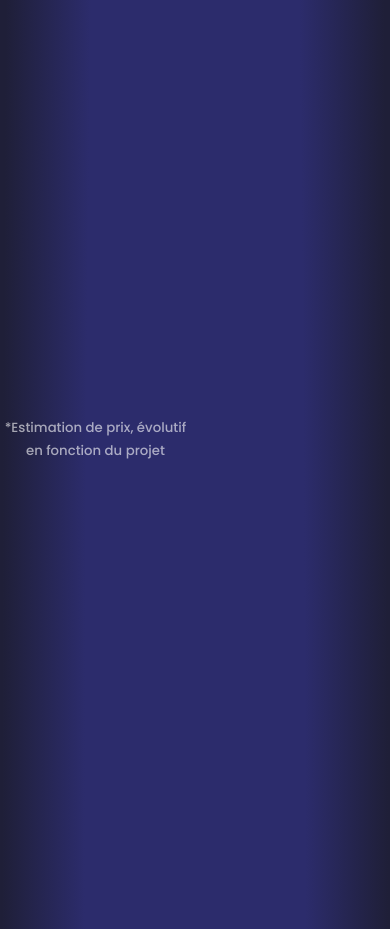
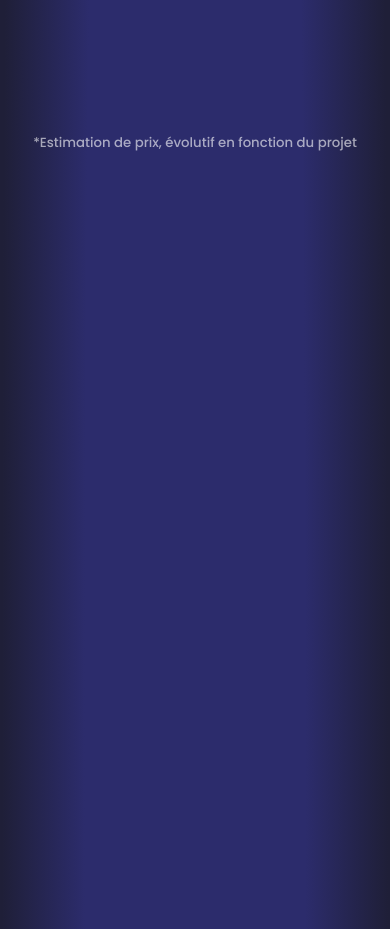
Before and after one commit to Florian-Bclt/Portfolio, a React (Vite) app: page / in a window 390 px wide. Shown: the part 4100-5029 px from the top of the page. Built offline with nearby package versions, Linux system fonts and the light colour scheme.

Commit message:
edit responsive

```diff
--- a/src/components/about/about.css
+++ b/src/components/about/about.css
@@ -79,5 +79,6 @@
 
   .about__content p {
     margin: 1.5rem 0;
+    font-size: 0.9em;
   }
 }
--- a/src/components/footer/Footer.jsx
+++ b/src/components/footer/Footer.jsx
@@ -2,7 +2,7 @@ import React, { useState } from 'react'
 import './footer.css'
 import { FaFacebook, FaGithub} from 'react-icons/fa'
 import { BsLinkedin } from 'react-icons/bs'
-import {FiDribbble} from 'react-icons/fi'
+import LOGO from '../../assets/logo.png'
 import LegalNotice from '../LegalNotice/LegalNotice'
 import images from '../../constants/images'
 
@@ -17,13 +17,13 @@ const Footer = () => {
 
   return (
     <footer data-aos="fade-in">
-      <a href="#" className='footer__logo'>Bouclet Florian - Développeur web</a>
+      <a href="#" className='footer__logo'>Société Florian Bouclet</a>
 
       <ul className='permalinks'>
         <li><a href="#">Accueil</a></li>
         <li><a href="#about">A propos de moi</a></li>
-        <li><a href="#experience">Mon expérience</a></li>
         <li><a href="#services">Services</a></li>
+        <li><a href="#tarifs">Mes prestations</a></li>
         <li><a href="#portfolio">Portfolio</a></li>
         <li><a href="#contact">Contact</a></li>
       </ul>
@@ -45,7 +45,7 @@ const Footer = () => {
       </div>
 
       <div className="footer__copyright">
-        <small>&copy; Bouclet Florian - Tous droits réservés - <a href='#' onClick={handleLegalNoticeClick} >Mentions légales</a>.</small>
+        <small>&copy; Bouclet Florian - Tous droits réservés - <a href='#' onClick={handleLegalNoticeClick} >Mentions légales</a> - CGV</small>
       </div>
 
       {isModalOpen && (
--- a/src/components/tarif/tarif.css
+++ b/src/components/tarif/tarif.css
@@ -103,4 +103,14 @@
     width: 100%;
     padding: 2rem 1rem;
   }
+
+  .tarif__details h4 {
+    font-size: smaller;
+  }
+
+  .info {
+    display: flex;
+    width: 100%;
+    justify-content: center;
+  }
 }
```
